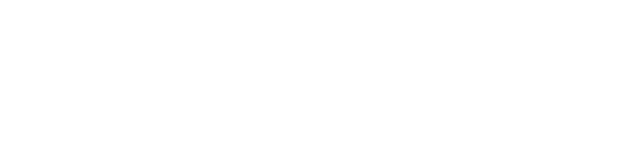
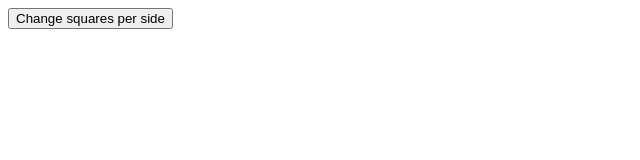
Before and after one commit to darkstardust98/Etch-a-sketch, a plain HTML site: page index.html in a window 1280 px wide. Shown: the whole page, without its empty margins (0-640 px from the left). Drawn offline with Linux system fonts and the light colour scheme.

Commit message:
ADDED "Change squares per side" button on top

```diff
--- a/index.html
+++ b/index.html
@@ -8,8 +8,7 @@
     <script src="script.js" defer></script>
 </head>
 <body>
-    <div id="grid-container">
-
-    </div>
+    <button>Change squares per side</button>
+    <div id="grid-container"></div>
 </body>
 </html>
```
